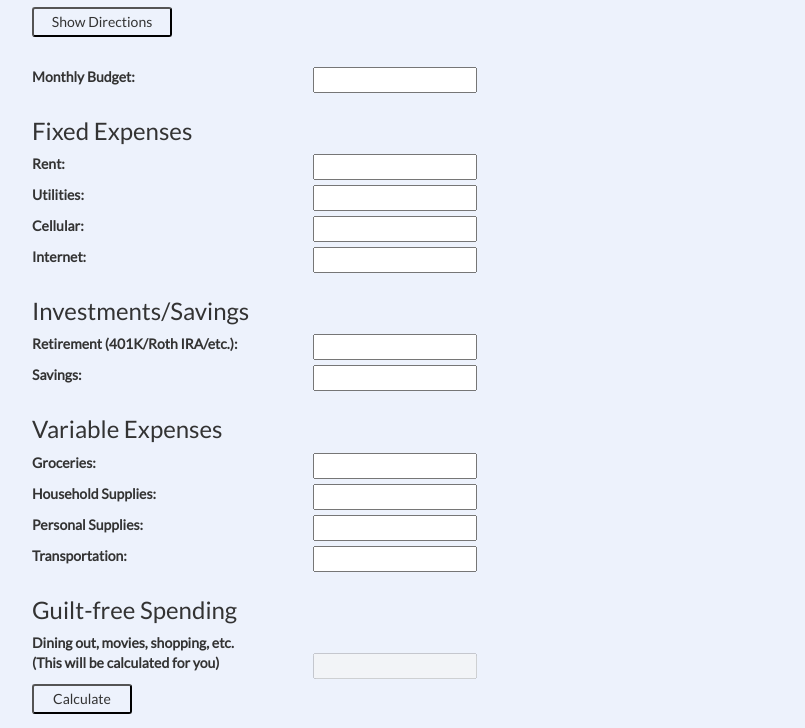
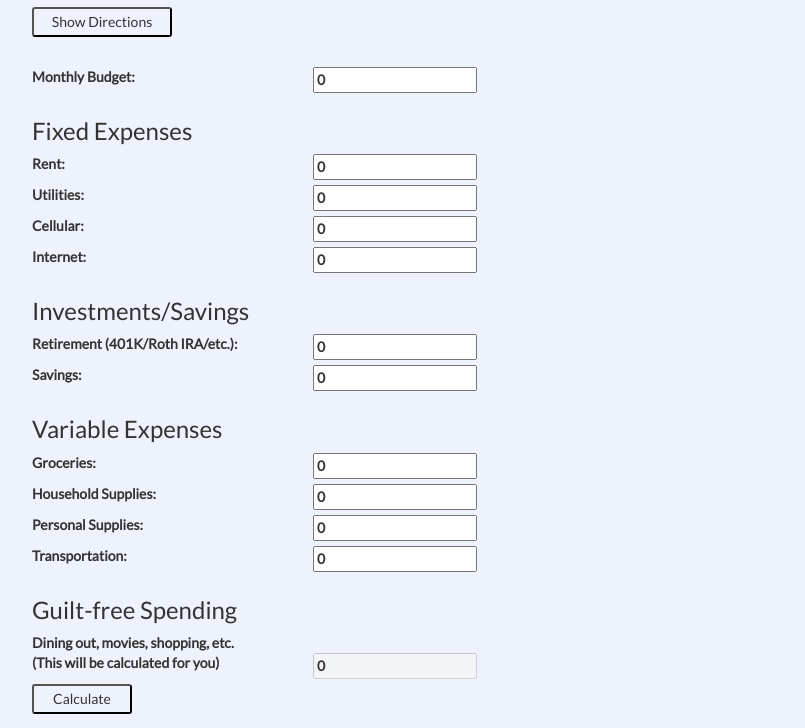
Before and after one commit to jlincodes/budget-breakdown-calculator, a website built with webpack: page index.html in a window 1280 px wide. Shown: the part 93-821 px from the top of the page, without its empty margins (53-858 px from the left). Built offline with nearby package versions, Linux system fonts and the light colour scheme.

Commit message:
Adds default value 0 to inputs

```diff
--- a/index.html
+++ b/index.html
@@ -21,51 +21,51 @@
         </p>
 
         <br/>
-        <form id="budget-form" class="budget-form" action="" method="">
+        <form id="budget-form" class="budget-form">
           <label>Monthly Budget:
-            <input type="text" id="budget" name="" value="">
+            <input type="text" id="budget" name="" value="0">
           </label>
           <h3>Fixed Expenses</h3>
           <label>Rent:
-            <input type="text" id="rent" name="rent" value="">
+            <input type="text" id="rent" name="rent" value="0">
           </label>
           <label>Utilities:
-            <input type="text" id="util" name="util" value="">
+            <input type="text" id="util" name="util" value="0">
           </label>
           <label>Cellular:
-            <input type="text" id="cell" name="cell" value="">
+            <input type="text" id="cell" name="cell" value="0">
           </label>
           <label>Internet:
-            <input type="text" id="internet" name="internet" value="">
+            <input type="text" id="internet" name="internet" value="0">
           </label>
 
           <h3>Investments/Savings</h3>
           <label>Retirement (401K/Roth IRA/etc.):
-            <input type="text" id="retirement" name="retirement" value="">
+            <input type="text" id="retirement" name="retirement" value="0">
           </label>
           <label>Savings:
-            <input type="text" id="savings" name="savings" value="">
+            <input type="text" id="savings" name="savings" value="0">
           </label>
 
           <h3>Variable Expenses</h3>
           <label>Groceries:
-            <input type="text" id="groceries" name="groceries" value="">
+            <input type="text" id="groceries" name="groceries" value="0">
           </label>
           <label>Household Supplies:
-            <input type="text" id="hSupplies" name="hSupplies" value="">
+            <input type="text" id="hSupplies" name="hSupplies" value="0">
           </label>
           <label>Personal Supplies:
-            <input type="text" id="pSupplies" name="pSupplies" value="">
+            <input type="text" id="pSupplies" name="pSupplies" value="0">
           </label>
           <label>Transportation:
-            <input type="text" id="transport" name="transport" value="">
+            <input type="text" id="transport" name="transport" value="0">
           </label>
 
           <h3>Guilt-free Spending</h3>
           <label>Dining out, movies, shopping, etc.
             <br/>
             (This will be calculated for you)
-            <input type="text" id="excess" value="" disabled></label>
+            <input type="text" id="excess" value="0" disabled></label>
 
             <input type="button" id ="button" class="button" value="Calculate">
           </form>
```
